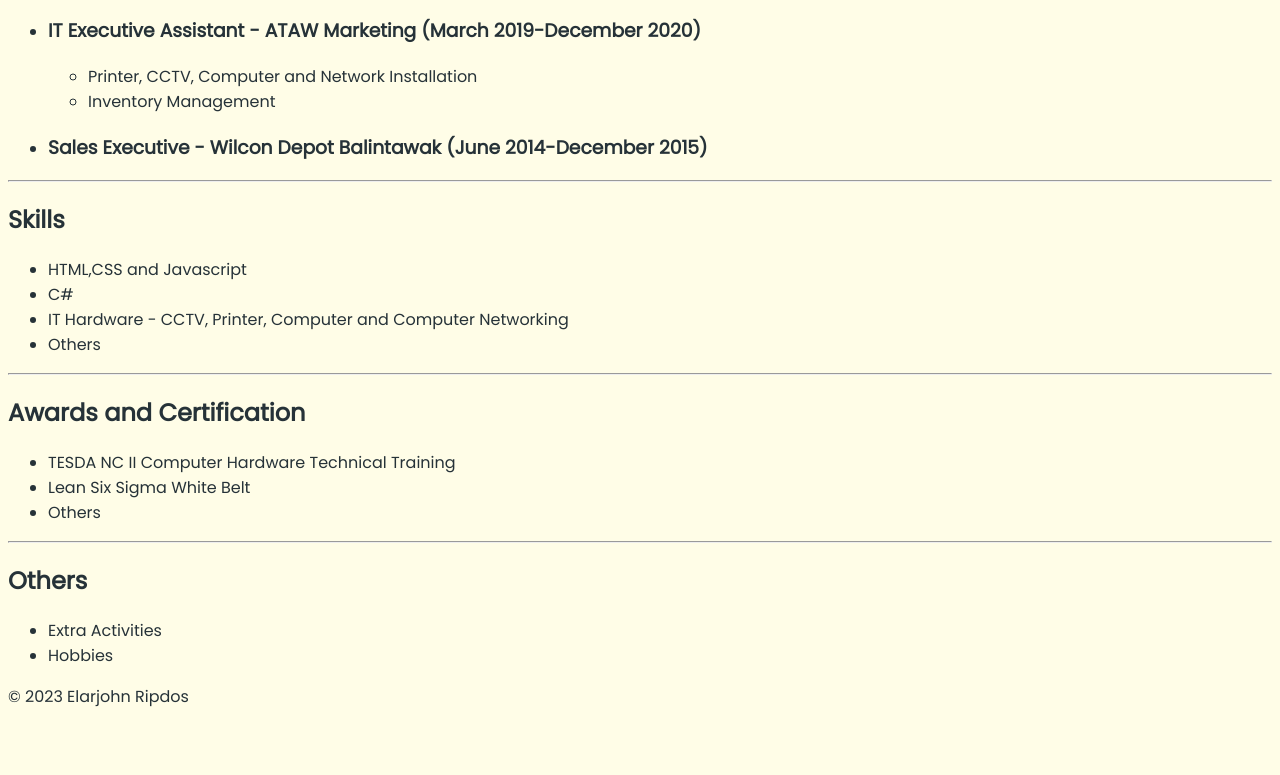
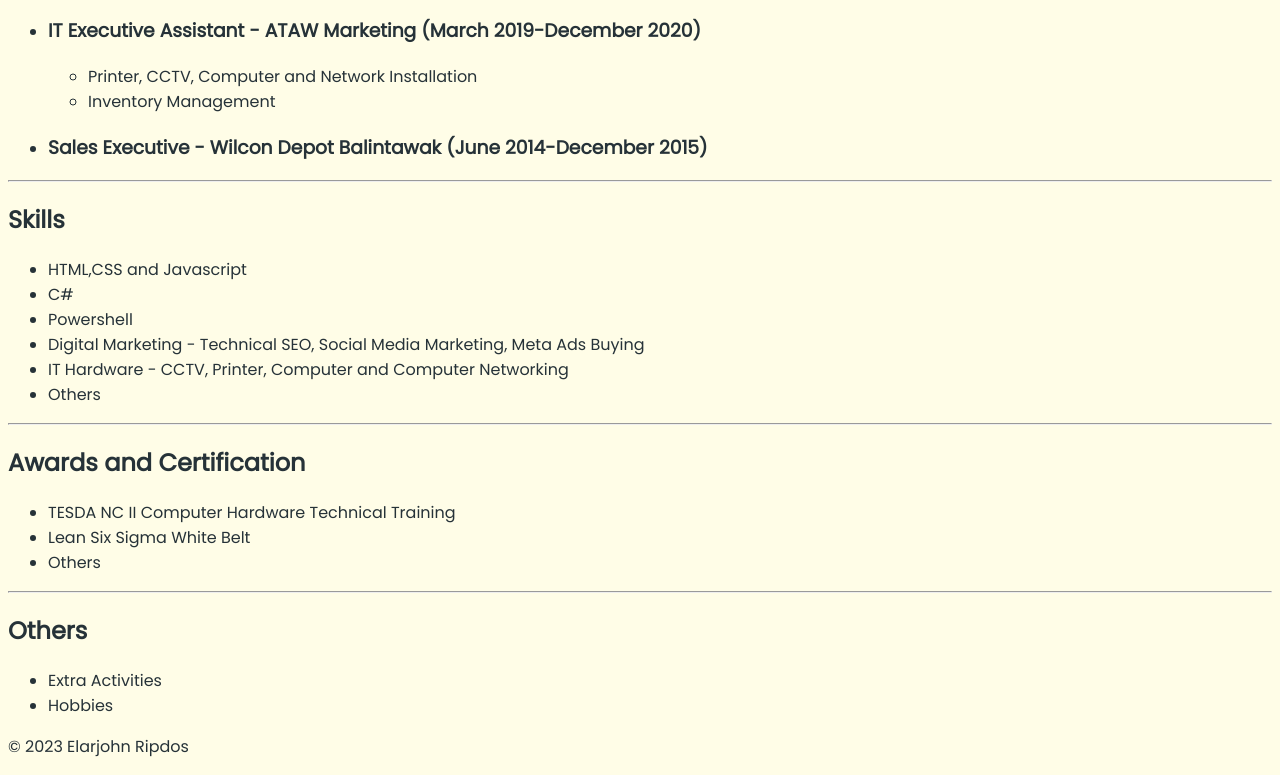
Before and after one commit to elarjohn1900/resume, a plain HTML site: page index.html in a window 1280 px wide. Shown: the part 1083-1858 px from the top of the page. Before the commit the page ends 1808 px from the top, so only its background shows below. Drawn offline with Linux system fonts and the light colour scheme.

Commit message:
Update index.html

```diff
--- a/index.html
+++ b/index.html
@@ -66,6 +66,8 @@
     <ul>
         <li>HTML,CSS and Javascript</li>
         <li>C#</li>
+        <li>Powershell</li>
+        <li>Digital Marketing - Technical SEO, Social Media Marketing, Meta Ads Buying</li>
         <li>IT Hardware - CCTV, Printer, Computer and Computer Networking</li>
         <li>Others</li>
 
```
